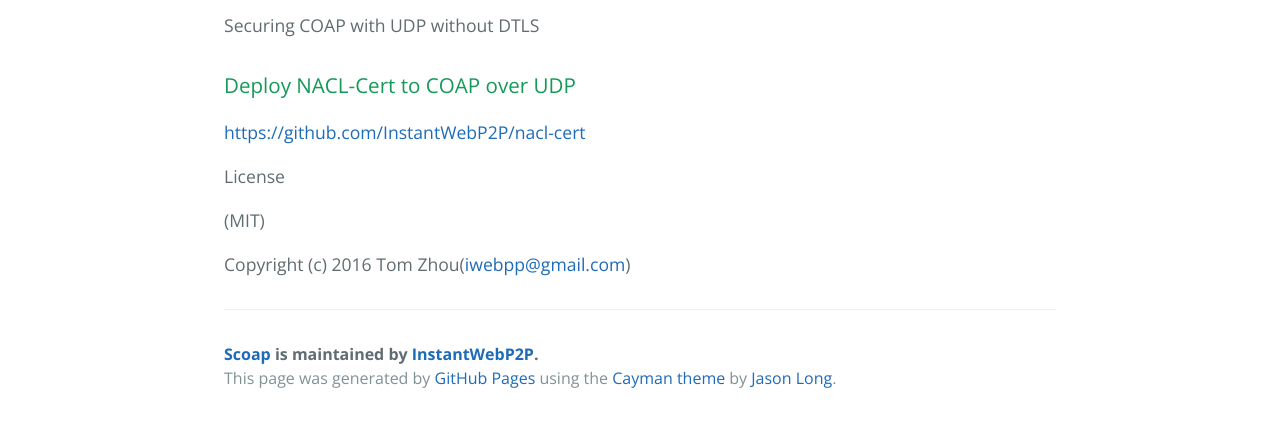
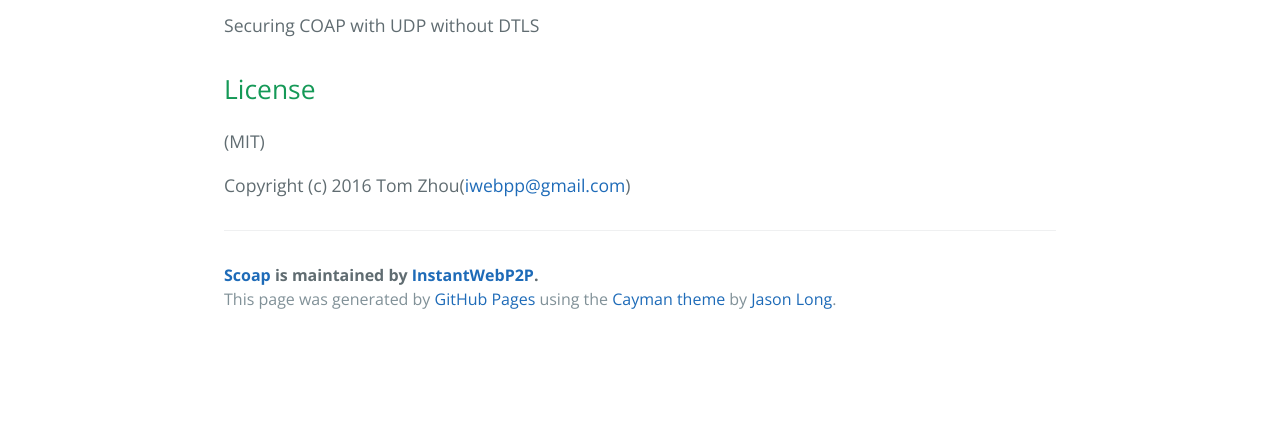
Before and after one commit to InstantWebP2P/scoap, a plain HTML site: page index.html in a window 1280 px wide. Shown: the part 473-895 px from the top of the page. After the commit the page ends 816 px from the top, so only its background shows below. Drawn offline with nearby package versions, Linux system fonts and the light colour scheme.

Commit message:
Create gh-pages branch via GitHub

```diff
--- a/index.html
+++ b/index.html
@@ -24,12 +24,8 @@
 
 <p>Securing COAP with UDP without DTLS</p>
 
-<h3>
-<a id="deploy-nacl-cert-to-coap-over-udp" class="anchor" href="#deploy-nacl-cert-to-coap-over-udp" aria-hidden="true"><span aria-hidden="true" class="octicon octicon-link"></span></a>Deploy NACL-Cert to COAP over UDP</h3>
-
-<p><a href="https://github.com/InstantWebP2P/nacl-cert">https://github.com/InstantWebP2P/nacl-cert</a></p>
-
-<p>License</p>
+<h2>
+<a id="license" class="anchor" href="#license" aria-hidden="true"><span aria-hidden="true" class="octicon octicon-link"></span></a>License</h2>
 
 <p>(MIT)</p>
 
--- a/params.json
+++ b/params.json
@@ -1,6 +1,6 @@
 {
   "name": "Scoap",
   "tagline": "Securing COAP with UDP without DTLS",
-  "body": "# scoap\r\nSecuring COAP with UDP without DTLS\r\n\r\n\r\n### Deploy NACL-Cert to COAP over UDP\r\nhttps://github.com/InstantWebP2P/nacl-cert\r\n\r\n\r\n\r\n\r\nLicense\r\n\r\n(MIT)\r\n\r\nCopyright (c) 2016 Tom Zhou(iwebpp@gmail.com)\r\n",
+  "body": "# scoap\r\nSecuring COAP with UDP without DTLS\r\n\r\n\r\n\r\n##License\r\n\r\n(MIT)\r\n\r\nCopyright (c) 2016 Tom Zhou(iwebpp@gmail.com)\r\n",
   "note": "Don't delete this file! It's used internally to help with page regeneration."
 }
```
